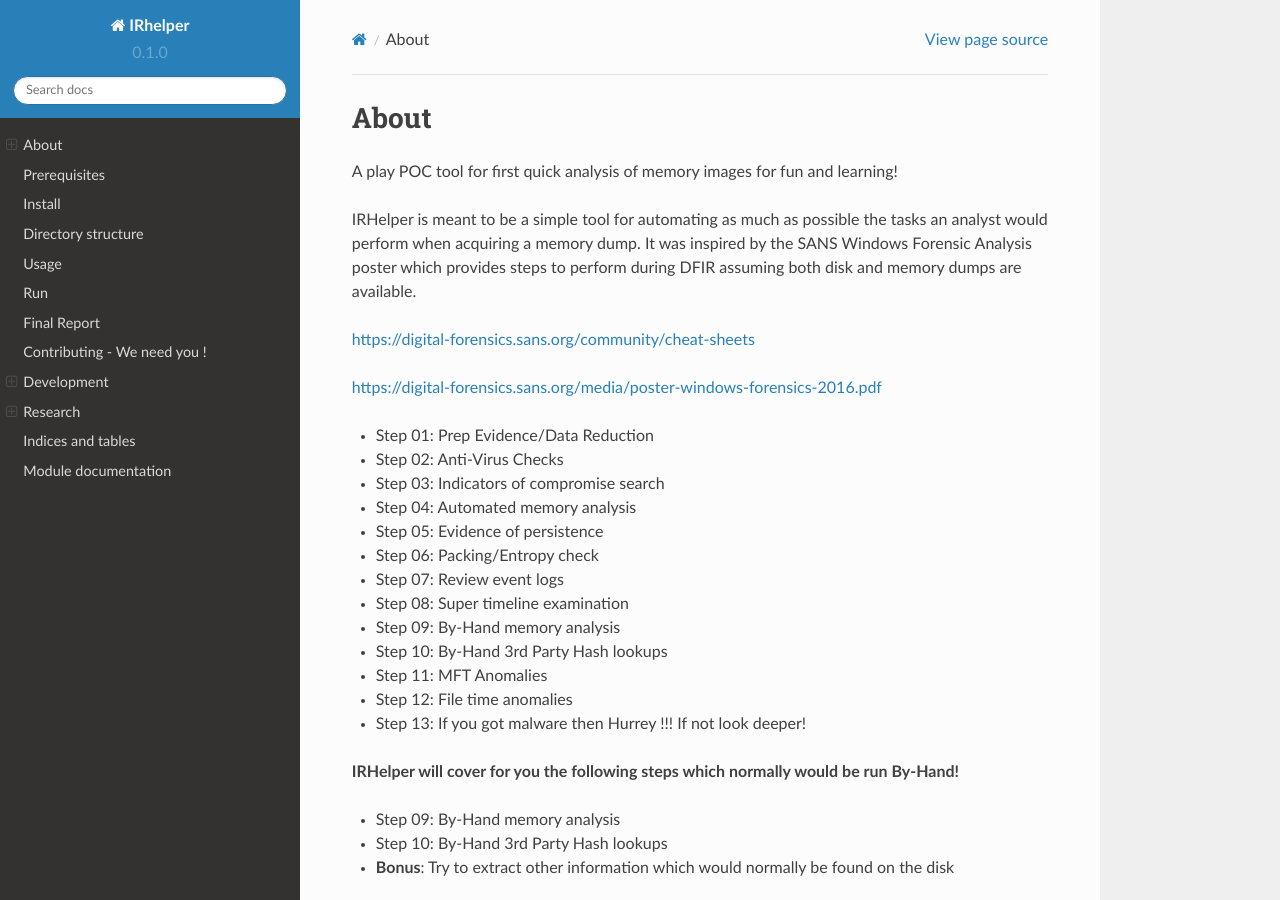
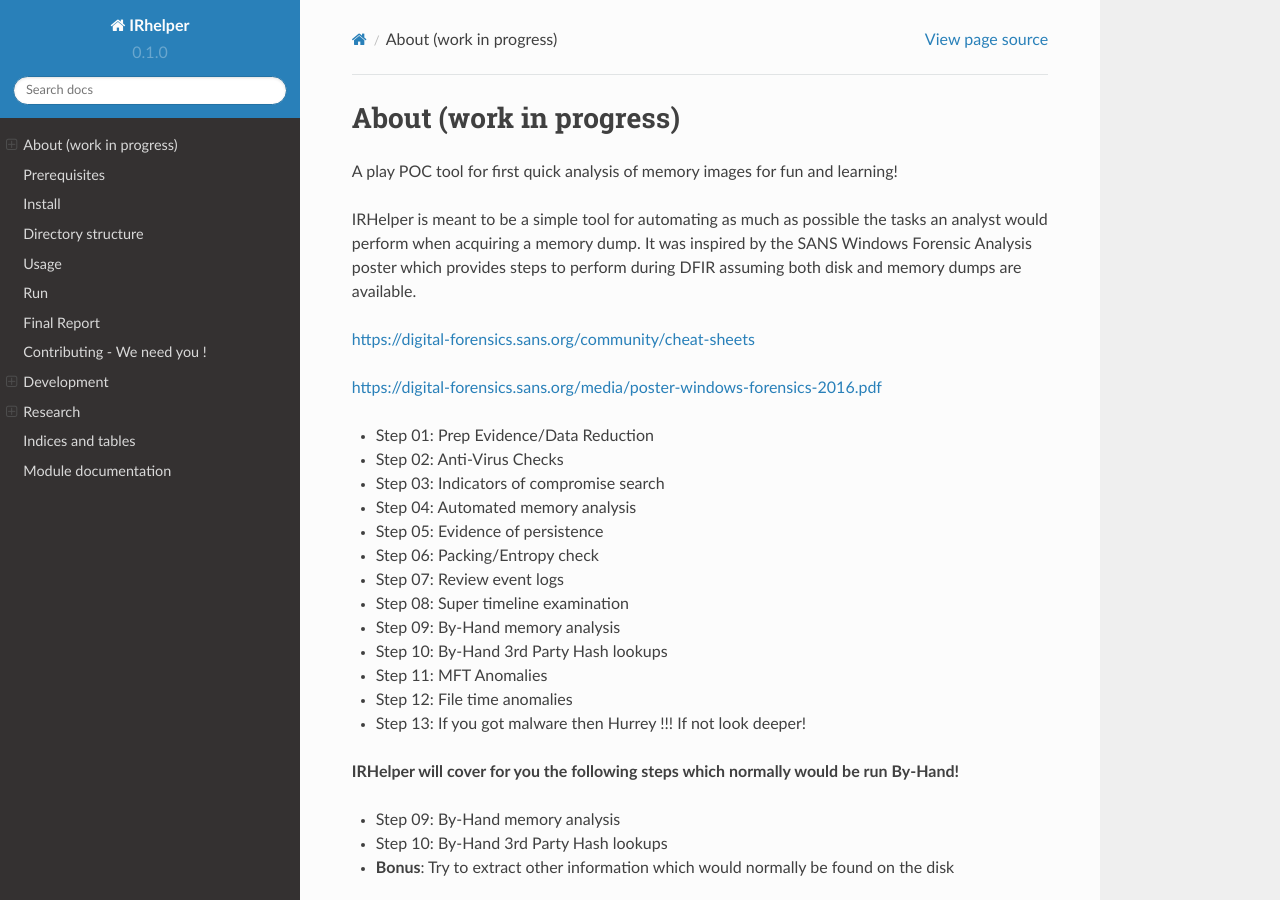
Before and after one commit to etz69/irhelper, a Sphinx documentation site: the page built from docs/index.rst, in a window 1280 px wide and 900 px high. Built offline with Sphinx 7.4.7 and the Read the Docs theme 2.0.0, drawn with Linux system fonts in a browser that asks for light colours.

Commit message:
Doc update

```diff
--- a/docs/index.rst
+++ b/docs/index.rst
@@ -3,8 +3,8 @@
    You can adapt this file completely to your liking, but it should at least
    contain the root `toctree` directive.
 
-About
-=====
+About (work in progress)
+=========================
 
 A play POC tool for first quick analysis of memory images for fun and learning!
 
```
